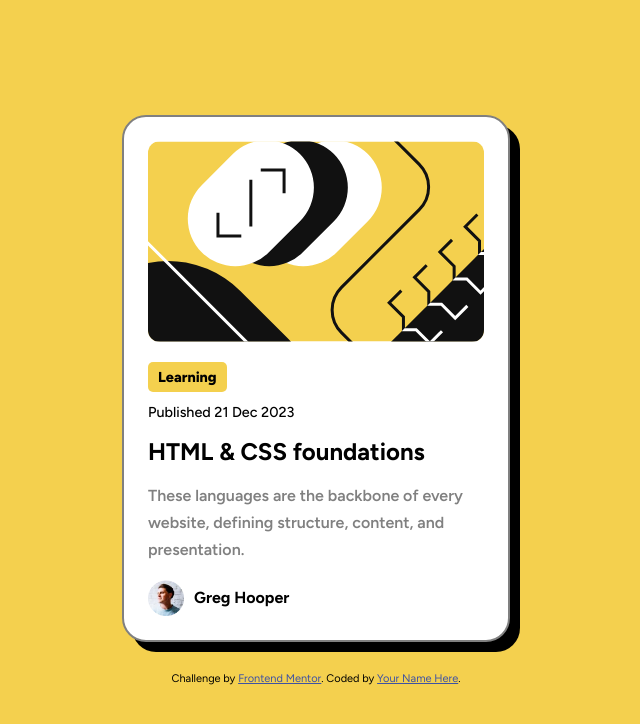
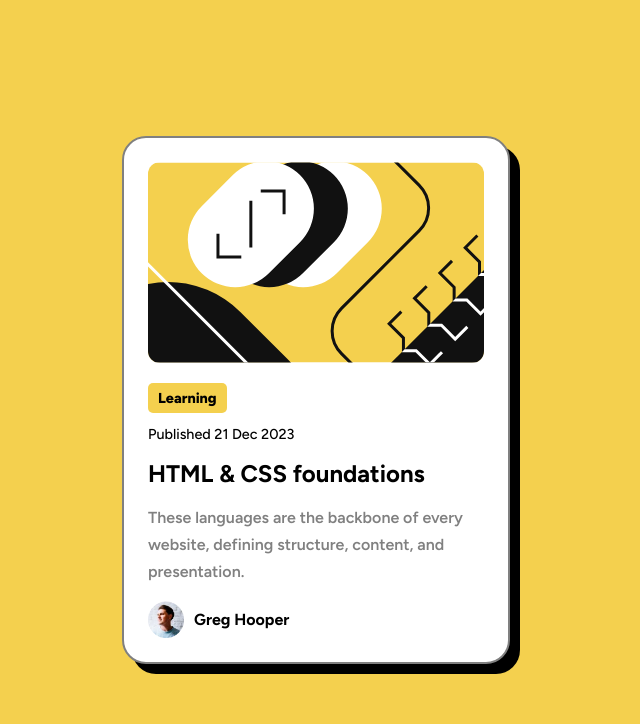
Before and after one commit to letsGetToCode/blog-preview-card, a plain HTML site: page index.html in a window 1280 px wide. Shown: the whole page, without its empty margins (324-964 px from the left). Drawn offline with Linux system fonts and the light colour scheme.

Commit message:
update index and style, create readme

```diff
--- a/index.html
+++ b/index.html
@@ -4,20 +4,20 @@
   <meta charset="UTF-8">
   <meta name="viewport" content="width=device-width, initial-scale=1.0"> <!-- displays site properly based on user's device -->
 
-  <link rel="icon" type="image/png" sizes="32x32" href="./assets/images/favicon-32x32.png">
+  <link rel="icon" type="image/png" sizes="32x32" href="./assets/images/favicon-32x32.png" />
 
   <title>Frontend Mentor | Blog preview card</title>
 
-  <link rel="preconnect" href="https://fonts.googleapis.com">
-  <link rel="preconnect" href="https://fonts.gstatic.com" crossorigin>
-  <link href="https://fonts.googleapis.com/css2?family=Figtree:ital,wght@0,300..900;1,300..900&display=swap" rel="stylesheet">
+  <link rel="preconnect" href="https://fonts.googleapis.com" />
+  <link rel="preconnect" href="https://fonts.gstatic.com" crossorigin />
+  <link href="https://fonts.googleapis.com/css2?family=Figtree:ital,wght@0,300..900;1,300..900&display=swap" rel="stylesheet" />
 
-  <link rel="stylesheet" href="style.css">
+  <link rel="stylesheet" href="style.css" />
 
 </head>
 <body>
   <div class="card">
-    <img src="assets/images/illustration-article.svg" alt="Ilustration of a tag"/>
+    <img src="assets/images/illustration-article.svg" alt="Ilustration of a tag" />
     <div class="tag">
       Learning
     </div>
@@ -41,9 +41,5 @@
 
   </div>
 
-  <div class="attribution">
-    Challenge by <a href="https://www.frontendmentor.io?ref=challenge" target="_blank">Frontend Mentor</a>.
-    Coded by <a href="#">Your Name Here</a>.
-  </div>
 </body>
 </html>
--- a/style.css
+++ b/style.css
@@ -84,16 +84,6 @@ body {
   margin-left: 10px;
 }
 
-.attribution {
-  font-size: 11px;
-  text-align: center;
-  margin-top: 30px;
-}
-
-.attribution a {
-  color: hsl(228, 45%, 44%);
-}
-
 @media (max-width:450px) {
   .card{
     width: 350px;
```
Also changed, not shown: assets/images/desktop-preview.png (added), assets/images/mobile-preview.png (added), 1 other file.
